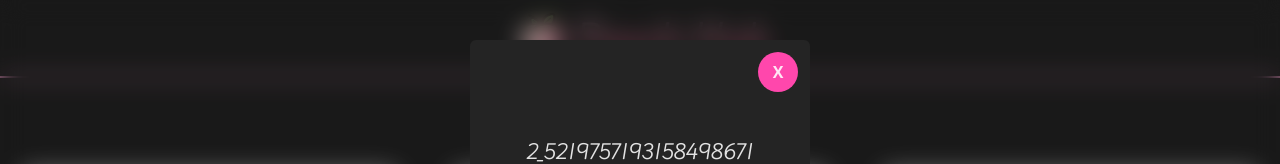
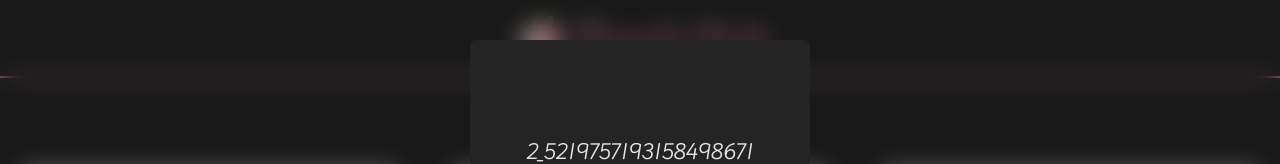
Before and after one commit to Afrag61/temp, a React (Vite) app: page / in a window 1280 px wide. Both pictures are taken after a click on the item "2_5219757193158498671". Shown: the top 164 px of the page. Built offline with nearby package versions, Linux system fonts and the light colour scheme.

Commit message:
Adjust modal animation and comment out close button

```diff
--- a/src/components/Modal.tsx
+++ b/src/components/Modal.tsx
@@ -8,7 +8,7 @@ const Modal = () => {
   useGSAP(() => {
     gsap.from('.modal', {
       opacity: 0,
-      y: -1000,
+      y: -100,
       duration: 0.5,
       ease: 'power1.inOut',
     });
@@ -31,12 +31,12 @@ const Modal = () => {
               <source src={video.src} />
             </video>
             <div>
-              <button
+              {/* <button
                 className='absolute top-3 right-3 cursor-pointer w-10 h-10 text-center bg-[#ff47ac] rounded-full hover:bg-red-600 transition-all duration-300 ease-in-out font-sans font-bold'
                 onClick={closeModal}
               >
                 X
-              </button>
+              </button> */}
             </div>
           </div>
         </div>
```
